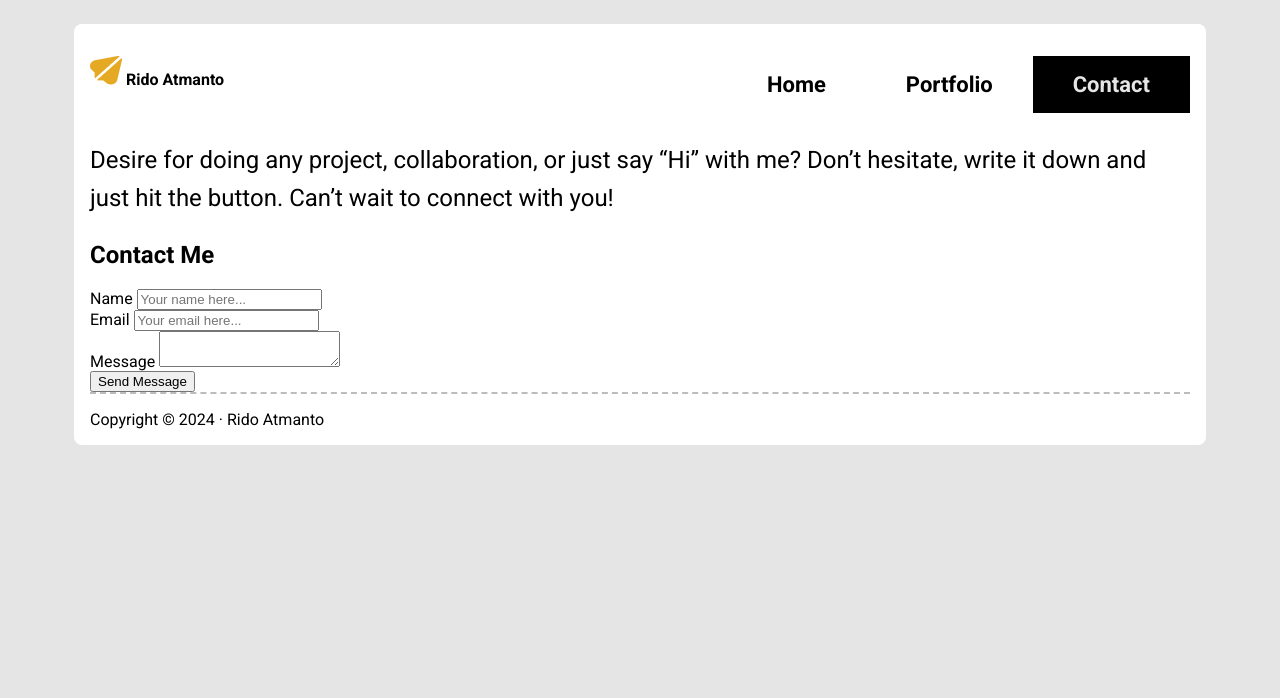
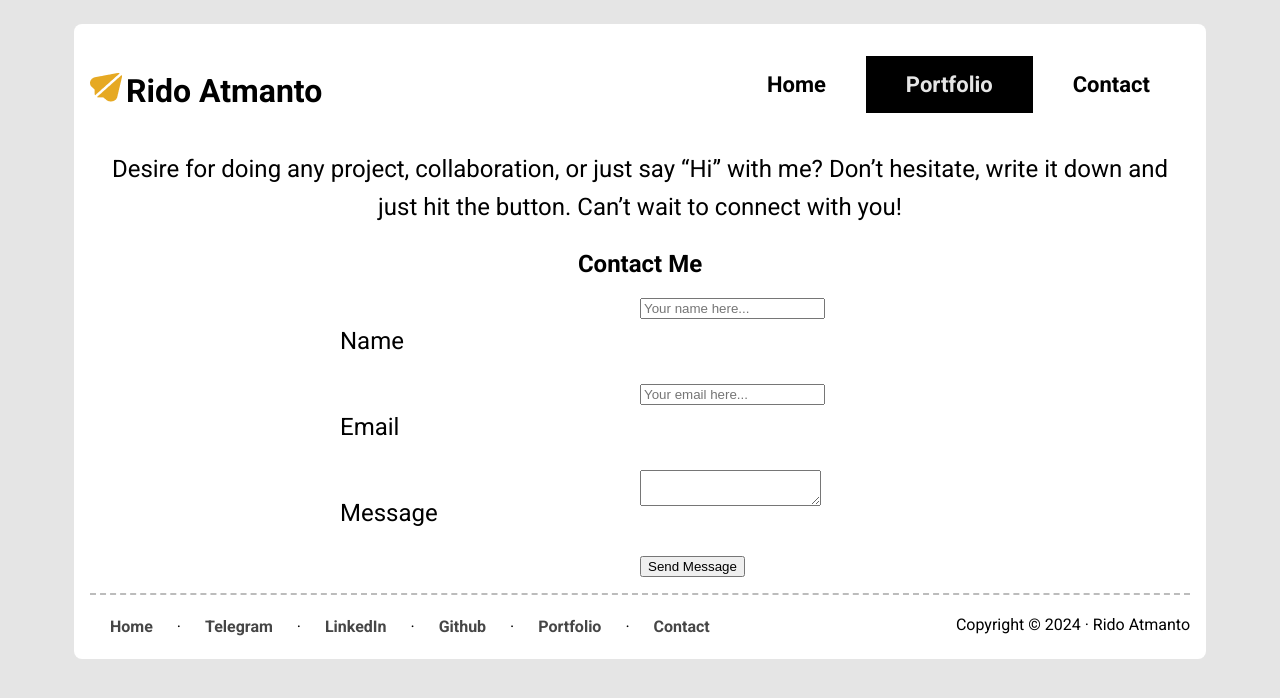
Before and after one commit to ridoatmanto/personal-website, a plain HTML site: page contact/index.html in a window 1280 px wide. Drawn offline with Linux system fonts and the light colour scheme.

Commit message:
Update contact layout

```diff
--- a/contact/index.html
+++ b/contact/index.html
@@ -4,7 +4,7 @@
 <head>
   <meta charset="UTF-8" />
   <meta name="viewport" content="width=device-width, initial-scale=1.0" />
-  <title>Rido Atmanto | Personal's Website</title>
+  <title>Contact | Rido Atmanto</title>
   <link rel="stylesheet" href="/index.css" />
   <link rel="preconnect" href="https://fonts.googleapis.com">
   <link rel="preconnect" href="https://fonts.gstatic.com" crossorigin>
@@ -17,28 +17,58 @@
   <main>
     <header>
       <div class="left-header roboto-bold">
-        <img src="/images/rido-logo.png" alt="Rido's logo" /> Rido Atmanto
+        <img src="/images/rido-logo.png" alt="Rido's logo" />
+        <h2>Rido Atmanto</h2>
       </div>
       <nav>
         <ul>
           <li><a href="/" class="roboto-bold">Home</a></li>
-          <li><a href="/portfolio" class="roboto-bold">Portfolio</a></li>
-          <li><a href="/contact" class="active roboto-bold">Contact</a></li>
+          <li><a href="/portfolio" class="active roboto-bold">Portfolio</a></li>
+          <li><a href="/contact" class="roboto-bold">Contact</a></li>
         </ul>
       </nav>
     </header>
     <div class="content roboto-regular">
-      <p>Desire for doing any project, collaboration, or just say “Hi” with me?
+      <p class="page-title">Desire for doing any project, collaboration, or just say “Hi” with me?
         Don’t hesitate, write it down and just hit the button. Can’t wait to connect with you!</p>
-      <h2>Contact Me</h2>
-      Name <input type="text" name="name" placeholder="Your name here..."><br />
-      Email <input type="email" name="email" placeholder="Your email here..."><br />
-      Message <textarea name="message"></textarea><br />
-      <input type="submit" name="send_message" value="Send Message" />
-      <footer class="roboto-regular">
-        Copyright &copy; 2024 &middot; Rido Atmanto
-      </footer>
+      <h2 class="page-header">Contact Me</h2>
+
+      <div class="contact-container">
+        <div class="contact-item">
+          <p>Name</p>
+        </div>
+        <div class="contact-item">
+          <input type="text" name="name" placeholder="Your name here...">
+        </div>
+        <div class="contact-item">
+          <p>Email</p>
+        </div>
+        <div class="contact-item">
+          <input type="email" name="email" placeholder="Your email here...">
+        </div>
+        <div class="contact-item">
+          <p>Message</p>
+        </div>
+        <div class="contact-item">
+          <textarea name="message"></textarea>
+        </div>
+        <div class="contact-item"> &nbsp;
+        </div>
+        <div class="contact-item">
+          <input type="submit" name="send_message" value="Send Message" />
+        </div>
+      </div>
     </div>
+    <footer class="roboto-regular">
+      <a href="/" class="active roboto-bold">Home</a> &middot;
+      <a href="https://t.me/ridoatmanto" target="_blank" class=" active roboto-bold">Telegram</a> &middot;
+      <a href="https://www.linkedin.com/in/rido-sandi-atmanto/" target="_blank" class="roboto-bold">LinkedIn</a>
+      &middot;
+      <a href="https://github.com/ridoatmanto" target="_blank" class="roboto-bold">Github</a> &middot;
+      <a href="/portfolio" class="roboto-bold">Portfolio</a> &middot;
+      <a href="/contact" class="roboto-bold">Contact</a>
+      <p>Copyright &copy; 2024 &middot; Rido Atmanto</p>
+    </footer>
   </main>
 </body>
 
--- a/index.css
+++ b/index.css
@@ -56,6 +56,12 @@
 
     .portfolio-container p {
         font-size: 16px;
+    }
+
+    .contact-container {
+        grid-template-columns: 50% 50%;
+        max-width: 600px;
+        margin: auto;
     }
 
     footer p {
@@ -133,6 +139,10 @@
 
     .portfolio-container img {
         max-width: 250px;
+    }
+
+    .contact-container {
+        grid-template-columns: 100%;
     }
 
     footer {
@@ -248,6 +258,11 @@ nav ul li a:hover {
     font-weight: bold;
 }
 
+.contact-container {
+    display: grid;
+    padding-bottom: 16px;
+}
+
 footer {
     padding-top: 16px;
     border-top: 2px dashed #BCBCBC;
```
Also changed, not shown: portfolio/index.html (+5 -5 lines).
